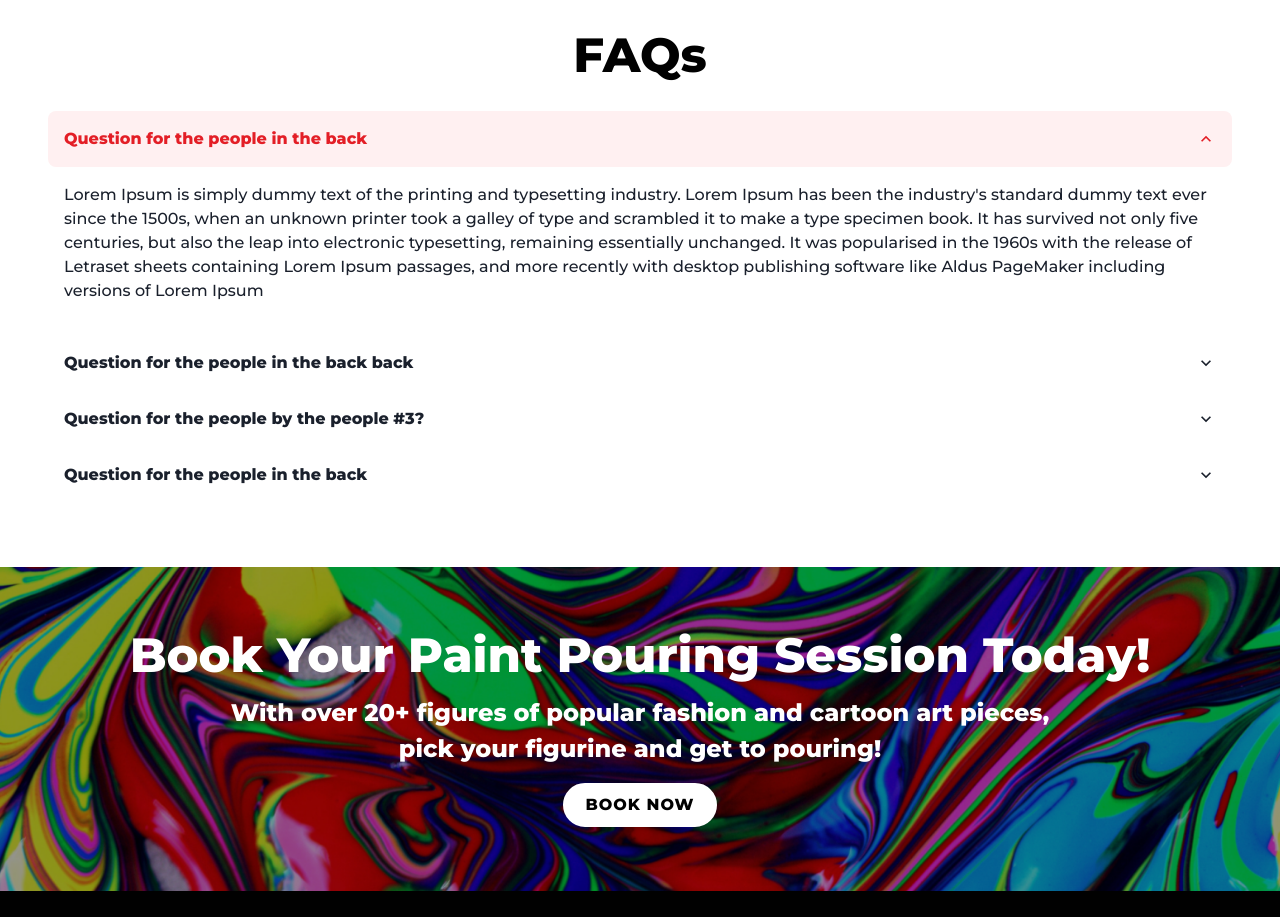
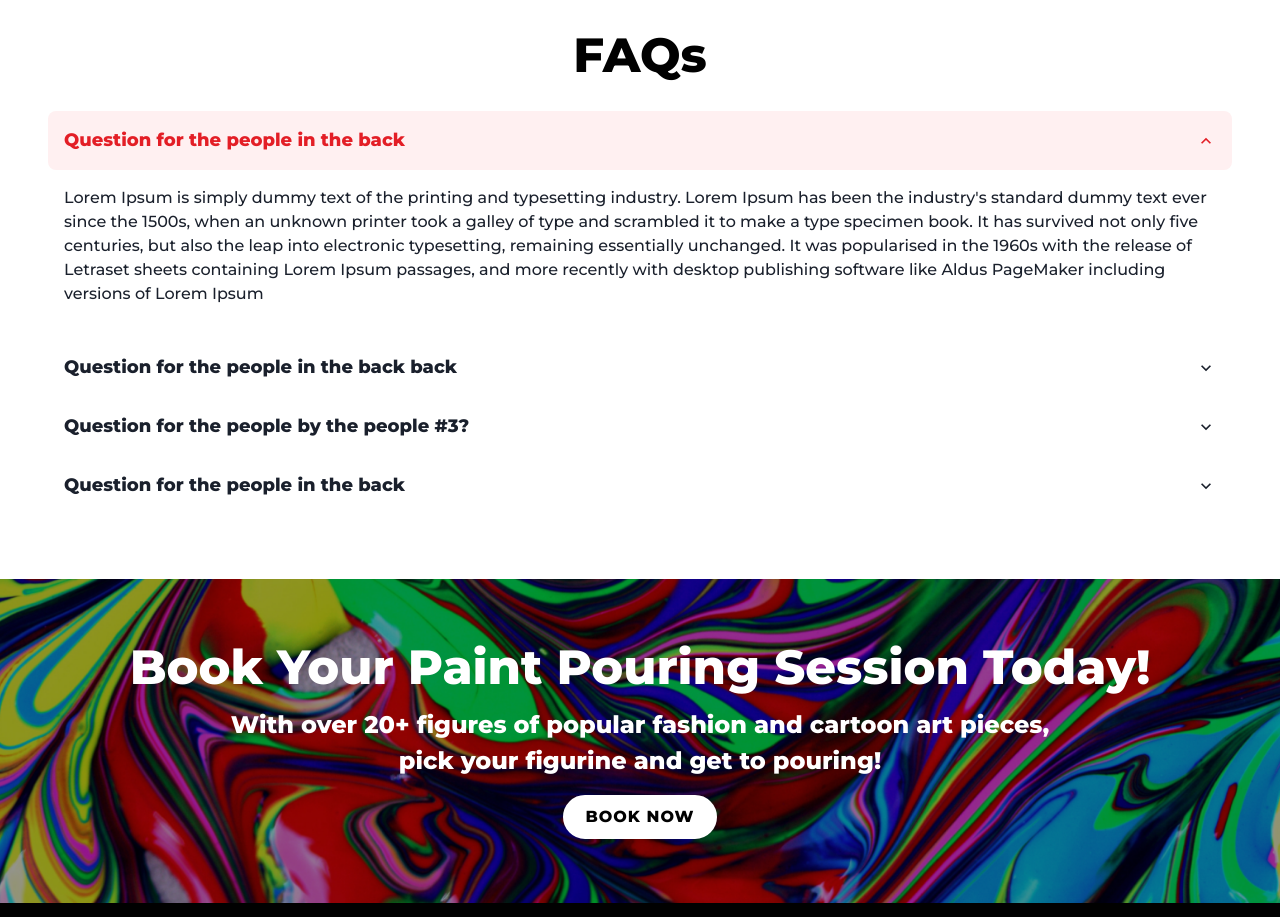
Before and after one commit to christoph-codes/vibesdiy, a Next.js app in the folder site/: page /services/paint-pour in a window 1280 px wide. Shown: the part 1600-2517 px from the top of the page. Built offline with nearby package versions, Linux system fonts and the light colour scheme.

Commit message:
54: Install question font size for visibility

```diff
--- a/site/components/Accordion/index.tsx
+++ b/site/components/Accordion/index.tsx
@@ -47,7 +47,12 @@ const Accordion = ({
 								borderRadius: 8,
 							}}
 						>
-							<Box as='span' flex='1' textAlign='left'>
+							<Box
+								as='span'
+								flex='1'
+								textAlign='left'
+								fontSize='lg'
+							>
 								{item.title}
 							</Box>
 
```
